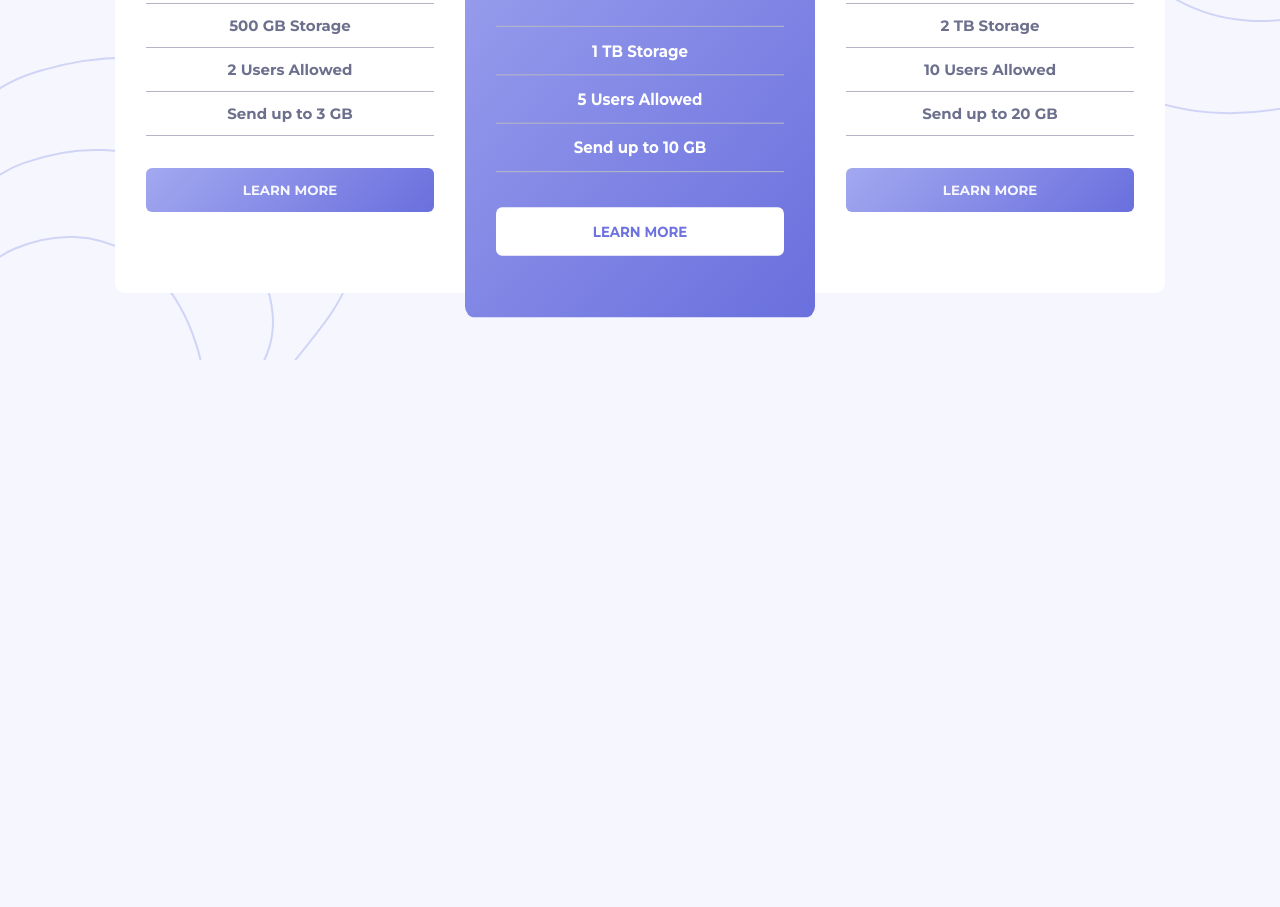
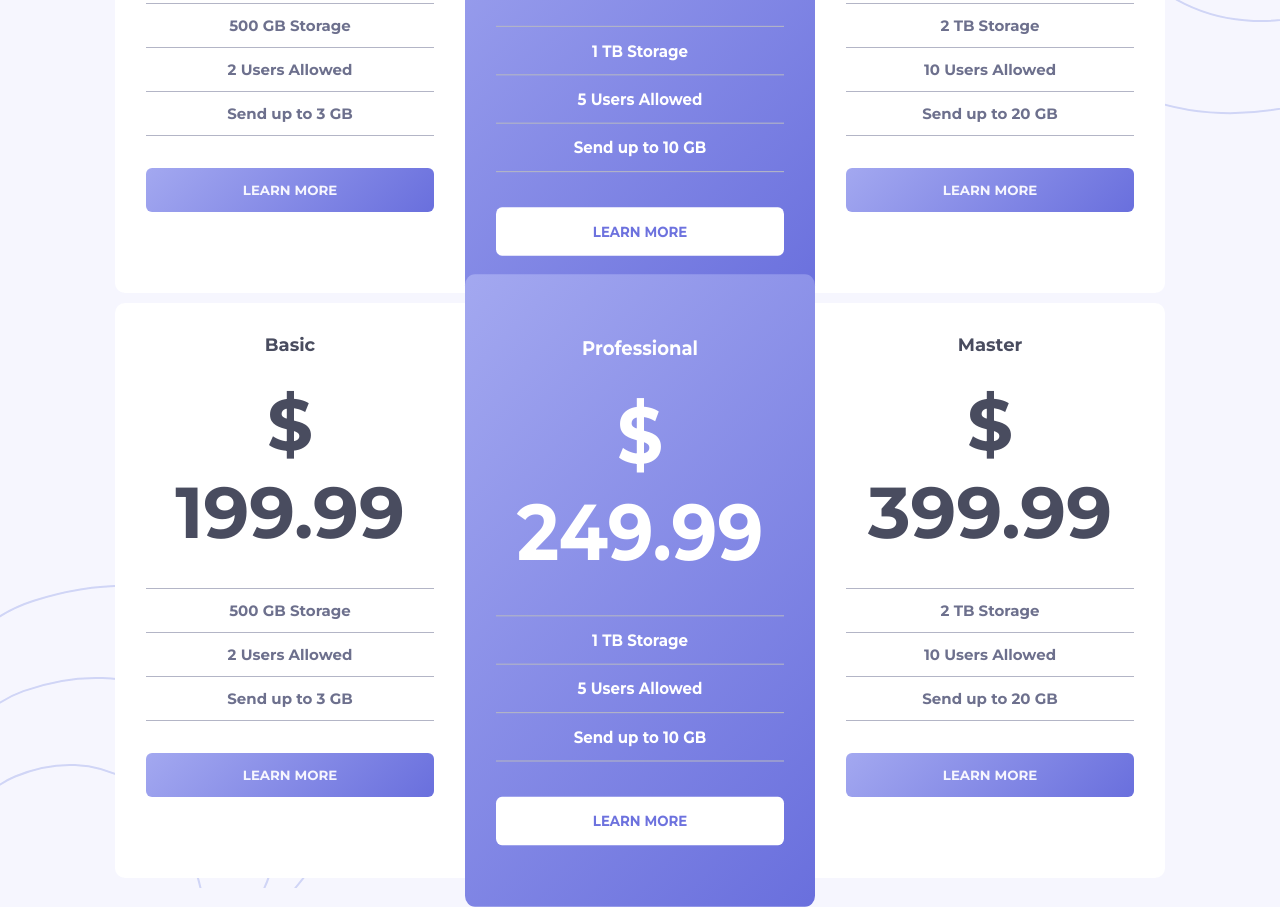
Before and after one commit to Moiseis-Cruz/pricing-component, a plain HTML site: page index.html in a window 1280 px wide. Shown: the part 440-1347 px from the top of the page. Before the commit the page ends 800 px from the top, so only its background shows below. Drawn offline with Linux system fonts and the light colour scheme.

Commit message:
Adicionei classes a segunda seção. Faltavam.

```diff
--- a/index.html
+++ b/index.html
@@ -60,8 +60,8 @@
             </div>
         </section>
 
-        <section style="display: none;">
-            <div>
+        <section class="container-cards">
+            <div class="card">
                 <h2 class="plan">Basic</h2>
                 <p class="price">$ <strong>199.99</strong></p>
 
@@ -74,7 +74,7 @@
                 <button>LEARN MORE</button>
             </div>
 
-            <div>
+            <div class="card">
                 <h2 class="plan">Professional</h2>
                 <p class="price">$ <strong>249.99</strong></p>
 
@@ -87,7 +87,7 @@
                 <button>LEARN MORE</button>
             </div>
 
-            <div>
+            <div class="card">
                 <h2 class="plan">Master</h2>
                 <p class="price">$ <strong>399.99</strong></p>
 
```
